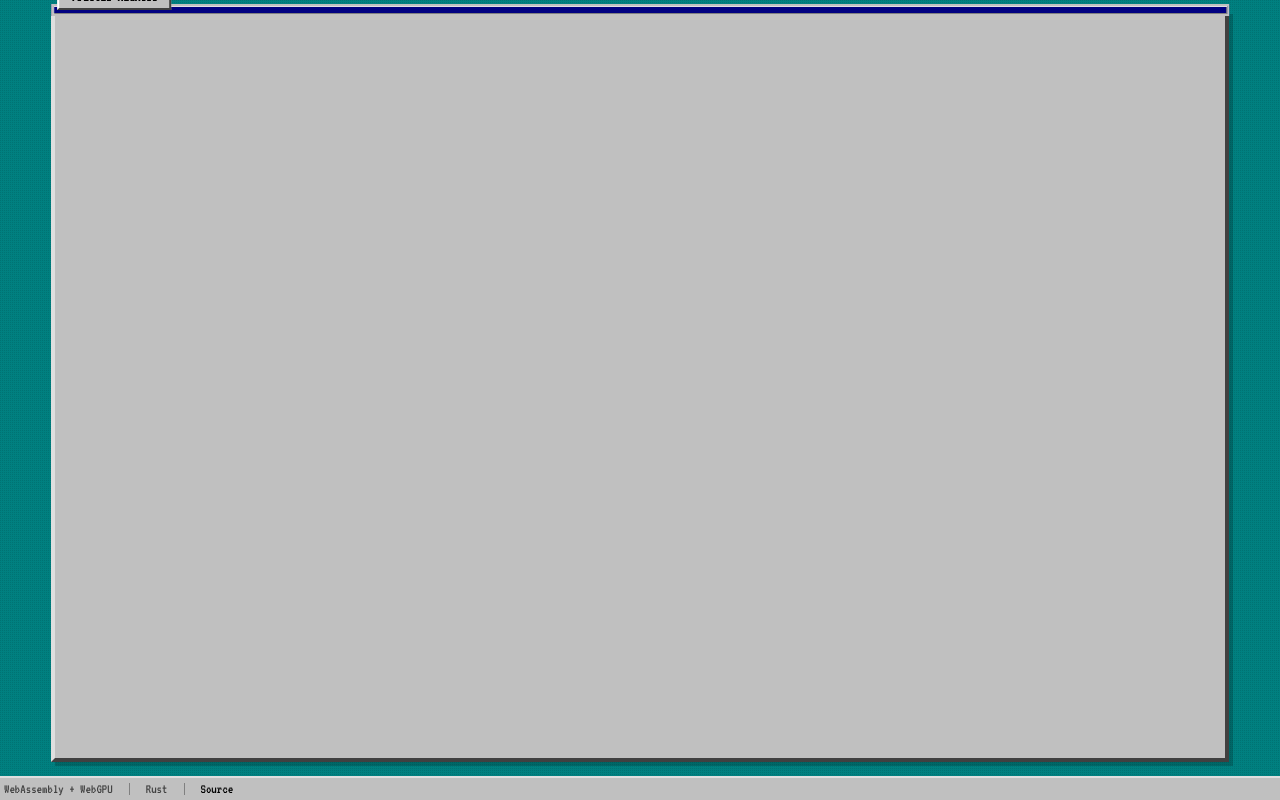
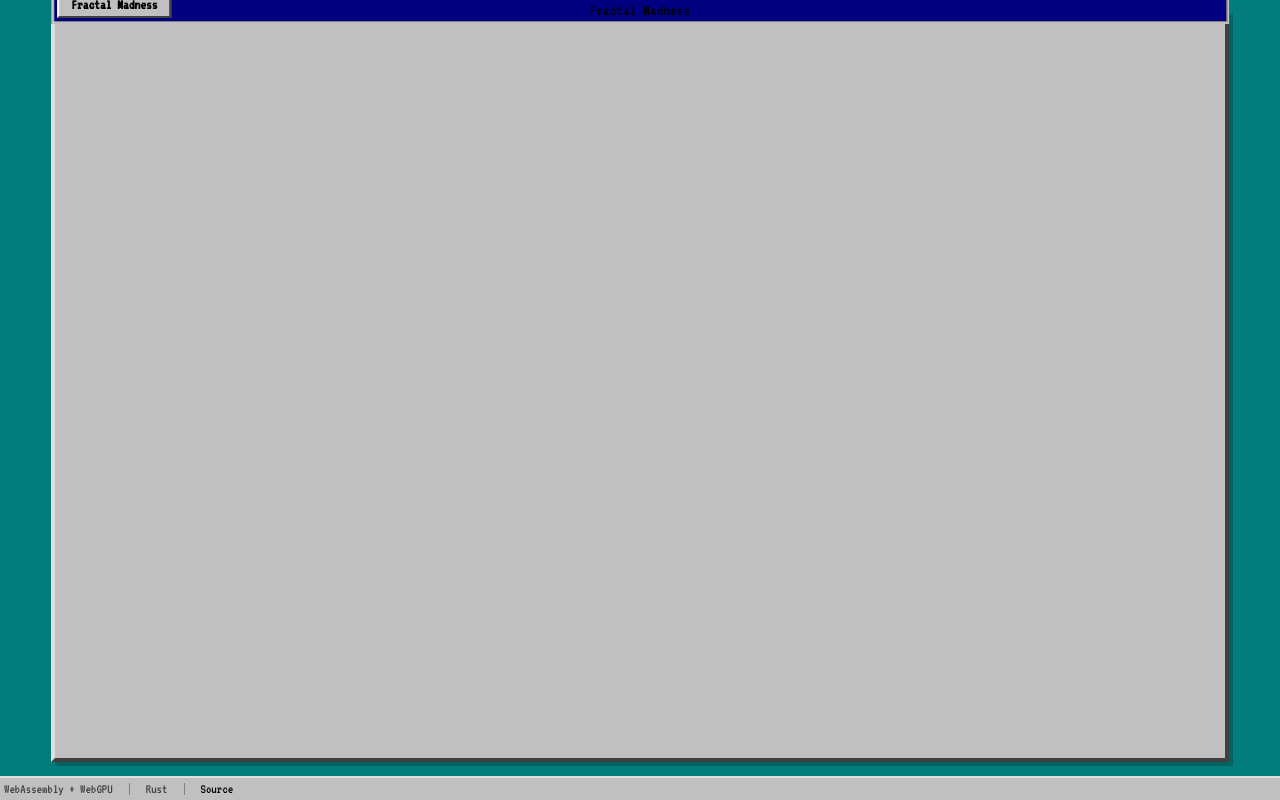
Before and after one commit to jo56/fractal-madness, a website built with Vite: page web/index.html in a window 1280 px wide. Built offline with nearby package versions, Linux system fonts and the light colour scheme; a web font is replaced by a local one.

Commit message:
Revert "remeoving fractal madness header"
This reverts commit a27c64ce04323996fb4c08e2031782bcbe96ad95.

```diff
--- a/web/index.html
+++ b/web/index.html
@@ -15,6 +15,7 @@
   <body>
     <div class="app">
       <header class="header">
+        <h1>Fractal Madness</h1>
         <div class="controls">
             <div id="theme-toggle" class="btn" aria-label="Title">
               <span class="label">Fractal Madness</span>
```
